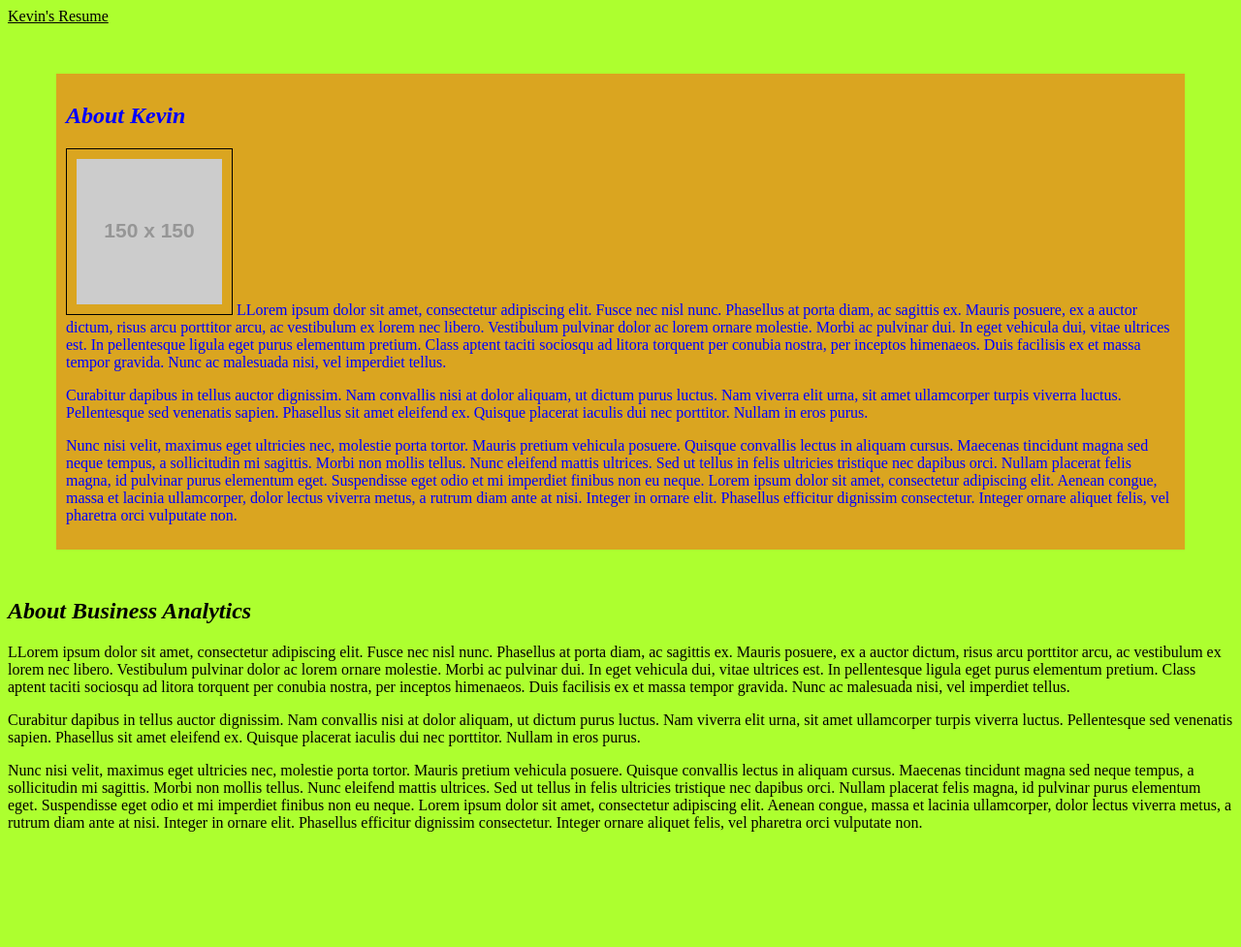
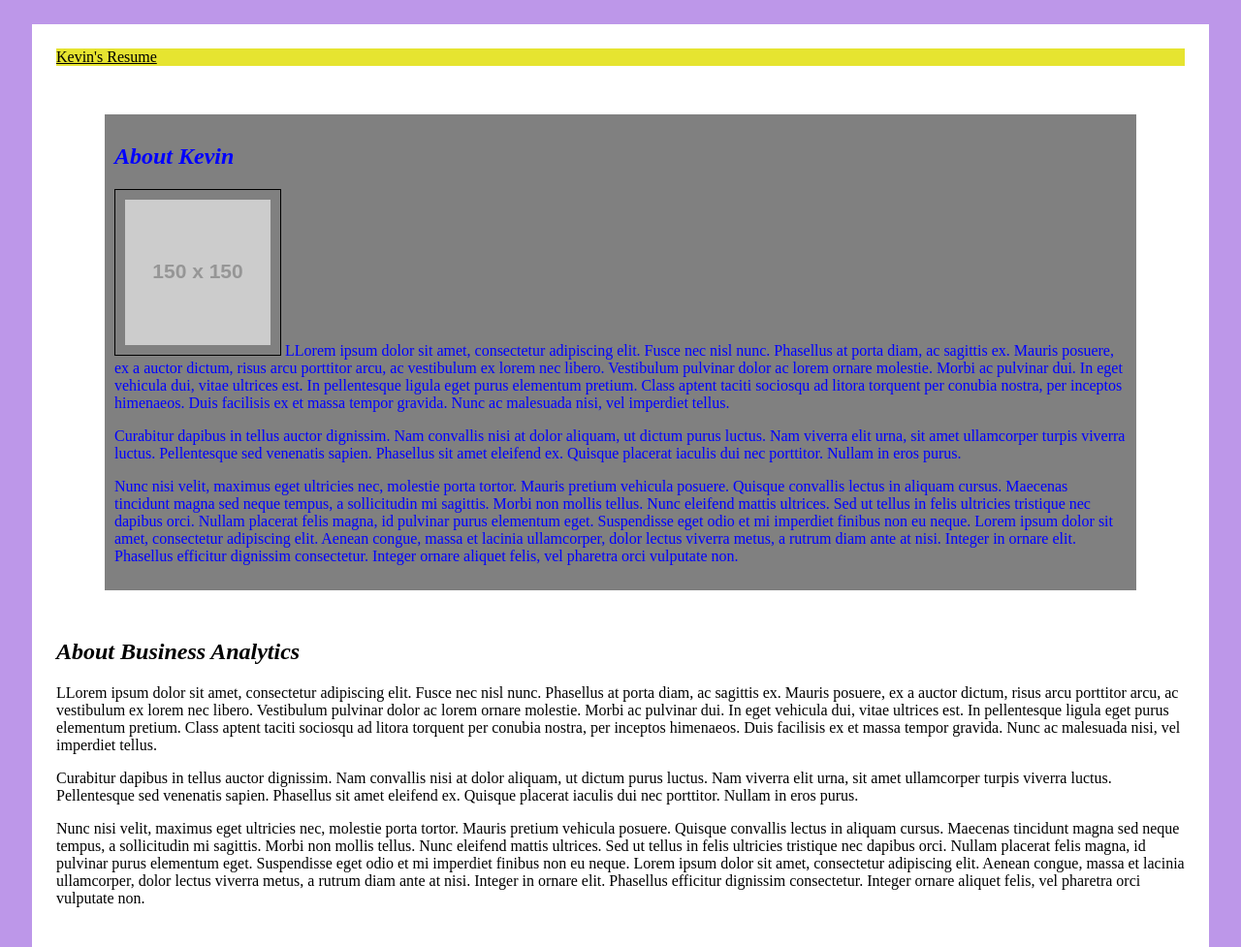
Before and after one commit to kjwedoff/Week-7-Lecture-Monday---test_html, a plain HTML site: page index.html in a window 1280 px wide. Shown: the whole page at 97% size. Before the commit the page ends 874 px from the top, so only its background shows below. Drawn offline with Linux system fonts and the light colour scheme; placeholder pictures from the web are drawn by us.

Commit message:
updated styling

```diff
--- a/css/stylesheet.css
+++ b/css/stylesheet.css
@@ -1,5 +1,5 @@
 
-body { background-color:greenyellow ;}
+body { background-color:#BD97E9 ;}
 
 img { padding: 10px;
       border: 1px solid black;
@@ -7,12 +7,20 @@ img { padding: 10px;
 
 .highlight {
     color:blue;
-    background-color: goldenrod;
+    background-color: gray;
     padding: 10px;
     margin:50px;
 }
 
 h2 { font-style: italic;}
 
+main{
+    margin:25px;
+    background-color: white ;
+    padding: 25px;
+}
+
+nav {background-color: #E6E430;}
+
 a:link {text-decoration: non; color: black;}
 a:hover {text-decoration: underline; color: pink;}
```
